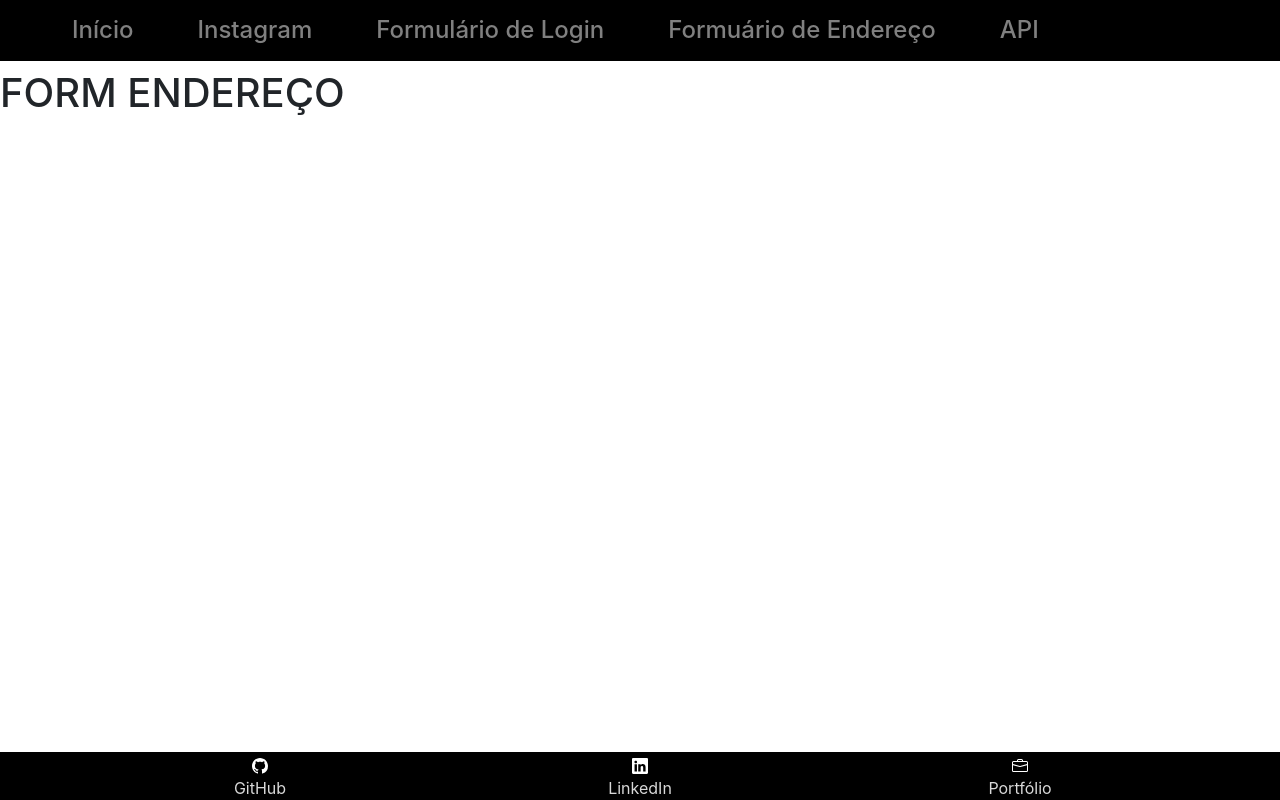
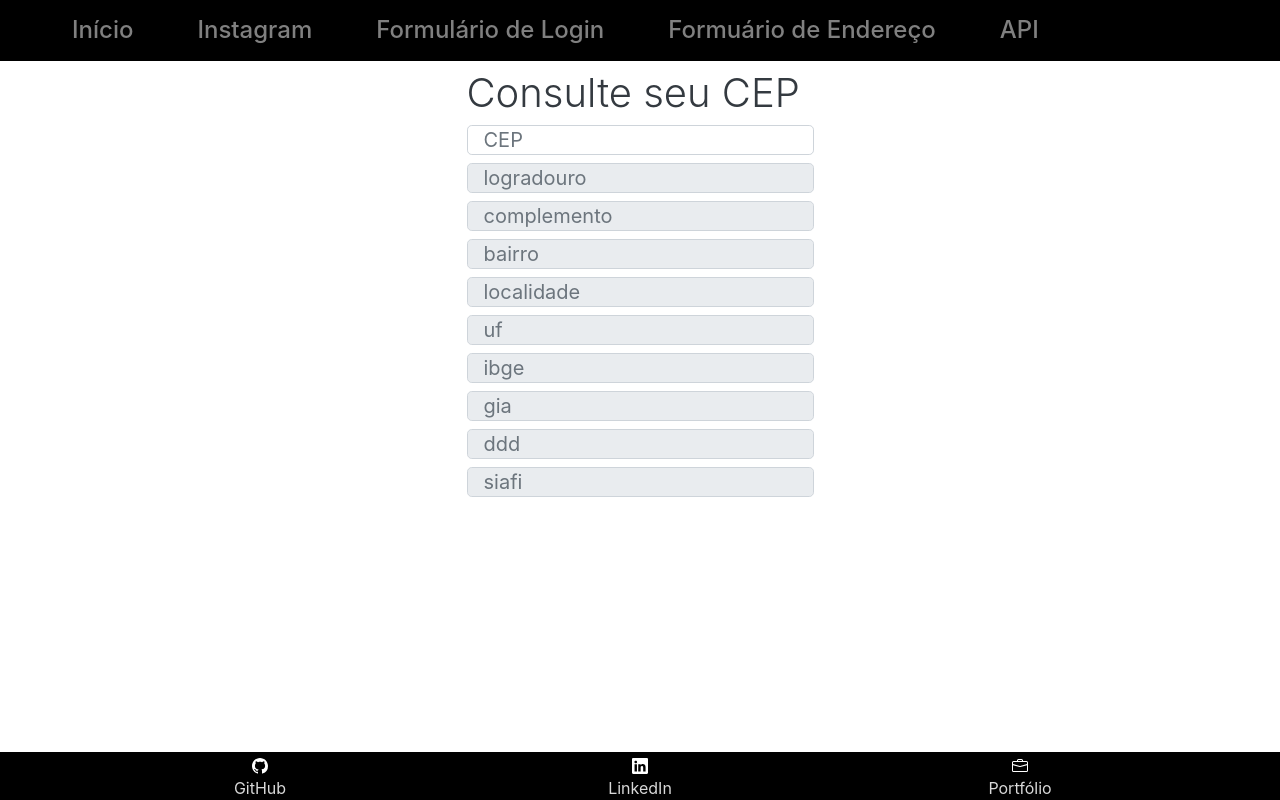
Before and after one commit to Th3mike/projeto-desafios, a Nuxt app: page /form-endereco in a window 1280 px wide. Built offline with nearby package versions, Linux system fonts and the light colour scheme.

Commit message:
testando currency

```diff
--- /dev/null
+++ b/components/Conversor.vue
@@ -0,0 +1,43 @@
+<template>
+    <div class="conversor">
+
+        <h2>{{moedaA}} para {{moedaB}}</h2>
+        <input type="text"  v-model="moedaA_value" :placeholder="moedaA">
+        <input type="button" value="Converter"  v-on:click="converter">
+        <h2>{{moedaB_value}}</h2>
+    </div>
+</template>
+
+<script>
+    export default {
+        name : "Conversor",
+        props: ["moedaA","moedaB"],
+        data(){
+            return {
+                moedaA_value: "",
+                moedaB_value: 0
+            };
+        },
+        methods:{
+            converter() {
+                let de_para = this.moedaA + "_" + this.moedaB;
+                var apiKey = 'a7bb3a7df16277a000c1';
+                let url = "https://api.currconv.com/api/v7/convert?q=" + de_para + '&compact=ultra&apiKey=' + apiKey;
+                fetch(url).then(res => {
+                    return res.json();
+                }).then(json => {
+                        let cotacao = json[de_para].val;
+                        this.moedaB_value = (cotacao * parseFloat(this.moedaA_value)).toFixed(2);
+                    })
+            }
+        }
+    };
+</script>
+
+<style scoped>
+    .conversor{
+        max-width: 300px;
+        padding: 20px;
+        box-shadow: 0 4px 8px 0 rgba(0,0,0,0.2);
+    }
+</style>
--- a/components/footer.vue
+++ b/components/footer.vue
@@ -72,9 +72,15 @@ a:hover {
 }
 @media only screen and (max-width: 600px) {
   footer {
-    position: fixed;
+    position: relative;
     bottom:0;
     left:0;
   }
 }
+@media only screen and (max-width: 500px) {
+  footer {
+    position: fixed;
+    bottom:0;
+  }
+}
 </style>
--- a/nuxt.config.js
+++ b/nuxt.config.js
@@ -34,11 +34,16 @@ export default {
 
   // Modules for dev and build (recommended): https://go.nuxtjs.dev/config-modules
   buildModules: [],
-
+  publicRuntimeConfig: {
+    axios: {
+      baseURL: 'https://api.nuxtjs.dev'
+    }
+  },
   // Modules: https://go.nuxtjs.dev/config-modules
   modules: [
     // https://go.nuxtjs.dev/bootstrap
-    "bootstrap-vue/nuxt"
+    "bootstrap-vue/nuxt",
+    "@nuxtjs/axios"
   ],
 
   // Build Configuration: https://go.nuxtjs.dev/config-build
--- a/package.json
+++ b/package.json
@@ -9,6 +9,7 @@
     "generate": "nuxt generate"
   },
   "dependencies": {
+    "@nuxtjs/axios": "^5.13.6",
     "bootstrap": "^4.6.0",
     "bootstrap-vue": "^2.21.2",
     "core-js": "^3.9.1",
--- a/pages/form-endereco-api.vue
+++ b/pages/form-endereco-api.vue
@@ -1,3 +1,30 @@
 <template>
-  <h1>FORM ENDEREÇO API</h1>
+  <div id="app">
+    <h1 class="text-center">Conversor de Moedas</h1>
+
+    <div class="linha">
+      <Conversor moeda-a="USD" moeda-b="BRL"></Conversor>
+      <Conversor moeda-a="BRL" moeda-b="USD"></Conversor>
+    </div>
+
+    <div class="linha">
+      <Conversor moeda-a="CAD" moeda-b="BRL"></Conversor>
+      <Conversor moeda-a="BRL" moeda-b="CAD"></Conversor>
+    </div>
+
+    <div class="linha">
+      <Conversor moeda-a="EUR" moeda-b="BRL"></Conversor>
+      <Conversor moeda-a="BRL" moeda-b="EUR"></Conversor>
+    </div>
+  </div>
 </template>
+
+<script>
+import Conversor from "../components/Conversor.vue";
+export default {
+  name: "app",
+  components: {
+    Conversor,
+  },
+};
+</script>
--- a/pages/form-endereco.vue
+++ b/pages/form-endereco.vue
@@ -1,3 +1,133 @@
 <template>
-  <h1>FORM ENDEREÇO</h1>
+  <div class="container d-flex justify-content-center app">
+    <div>
+      <h3 class="display-3 text-dark">Consulte seu CEP</h3>
+      <form method="get" action=".">
+        <input
+          class="form-control form-control-lg mt-2"
+          type="text"
+          placeholder="CEP"
+          v-model="cep"
+          @blur="pesquisacep()"
+        />
+        <fieldset disabled>
+          <input
+            class="form-control form-control-lg mt-2"
+            type="text"
+            placeholder="logradouro"
+            v-model="logradouro"
+          />
+          <input
+            class="form-control form-control-lg mt-2"
+            type="text"
+            placeholder="complemento"
+            v-model="complemento"
+          />
+          <input
+            class="form-control form-control-lg mt-2"
+            type="text"
+            placeholder="bairro"
+            v-model="bairro"
+          />
+          <input
+            class="form-control form-control-lg mt-2"
+            type="text"
+            placeholder="localidade"
+            v-model="localidade"
+          />
+          <input
+            class="form-control form-control-lg mt-2"
+            type="text"
+            placeholder="uf"
+            v-model="uf"
+          />
+          <input
+            class="form-control form-control-lg mt-2"
+            type="text"
+            placeholder="ibge"
+            v-model="ibge"
+          />
+          <input
+            class="form-control form-control-lg mt-2"
+            type="text"
+            placeholder="gia"
+            v-model="gia"
+          />
+          <input
+            class="form-control form-control-lg mt-2"
+            type="text"
+            placeholder="ddd"
+            v-model="ddd"
+          />
+          <input
+            class="form-control form-control-lg mt-2 mb-2"
+            type="text"
+            placeholder="siafi"
+            v-model="siafi"
+          />
+        </fieldset>
+      </form>
+    </div>
+    <img src="../assets/onda.svg" alt="SVG ONDA" />
+  </div>
 </template>
+
+<script>
+import axios from "axios";
+export default {
+  name: "App",
+  data() {
+    return {
+      cep: null,
+      data: null,
+      logradouro: null,
+      complemento: null,
+      bairro: null,
+      localidade: null,
+      uf: null,
+      ibge: null,
+      gia: null,
+      ddd: null,
+      siafi: null,
+    };
+  },
+  methods: {
+    pesquisacep() {
+      if (this.cep) {
+        axios
+          .get(`https://viacep.com.br/ws/${this.cep}/json/`)
+          .then((result) => {
+            this.logradouro = result.data.logradouro;
+            this.complemento = result.data.complemento;
+            this.bairro = result.data.bairro;
+            this.localidade = result.data.localidade;
+            this.uf = result.data.uf;
+            this.ibge = result.data.ibge;
+            this.gia = result.data.gia;
+            this.ddd = result.data.ddd;
+            this.siafi = result.data.siafi;
+          });
+      }
+    },
+  },
+};
+</script>
+
+<style scoped>
+img {
+  position: absolute;
+  width: 100%;
+  bottom: 0;
+}
+@media only screen and (max-width: 1280px) {
+  input {
+    height: 30px;
+  }
+  img {
+    display: none;
+}
+  h3 {
+    font-size: 40px;
+  }
+}
+</style>
```
Also changed, not shown: 1 other file (tests, documents, lock files or other folders).
